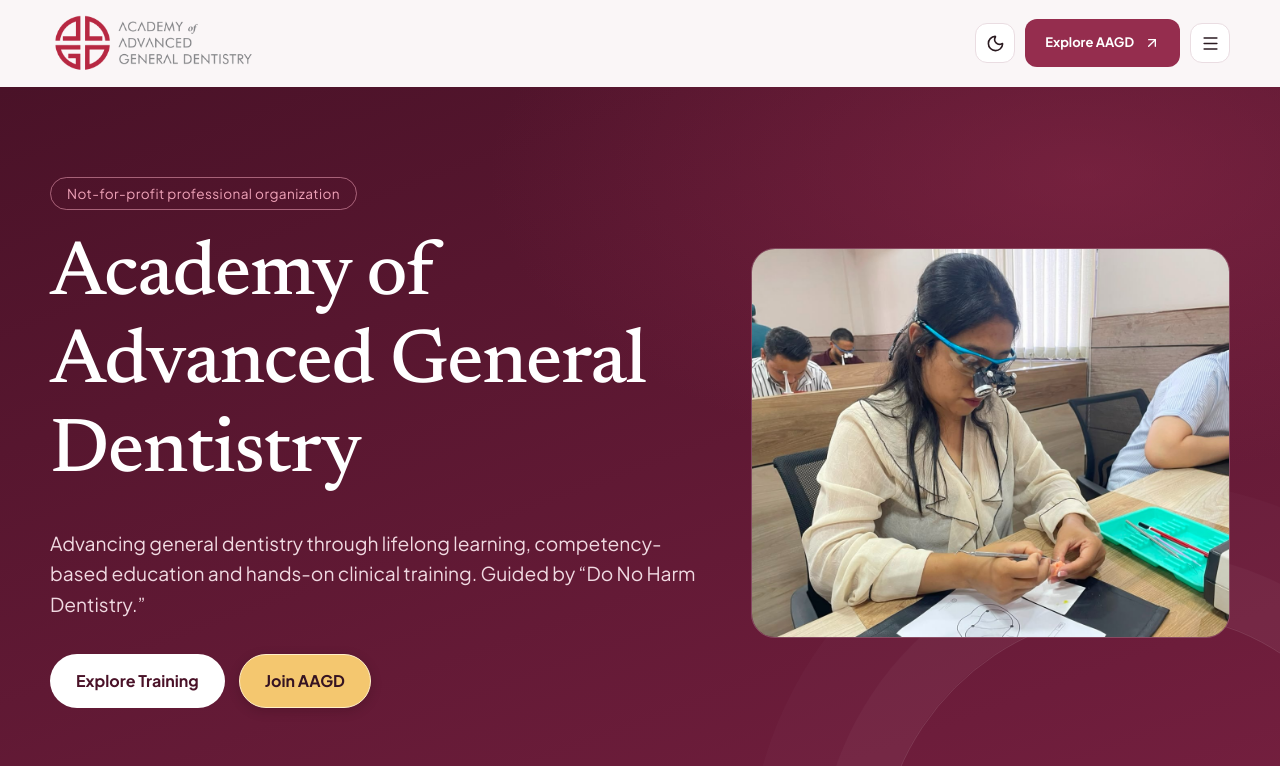
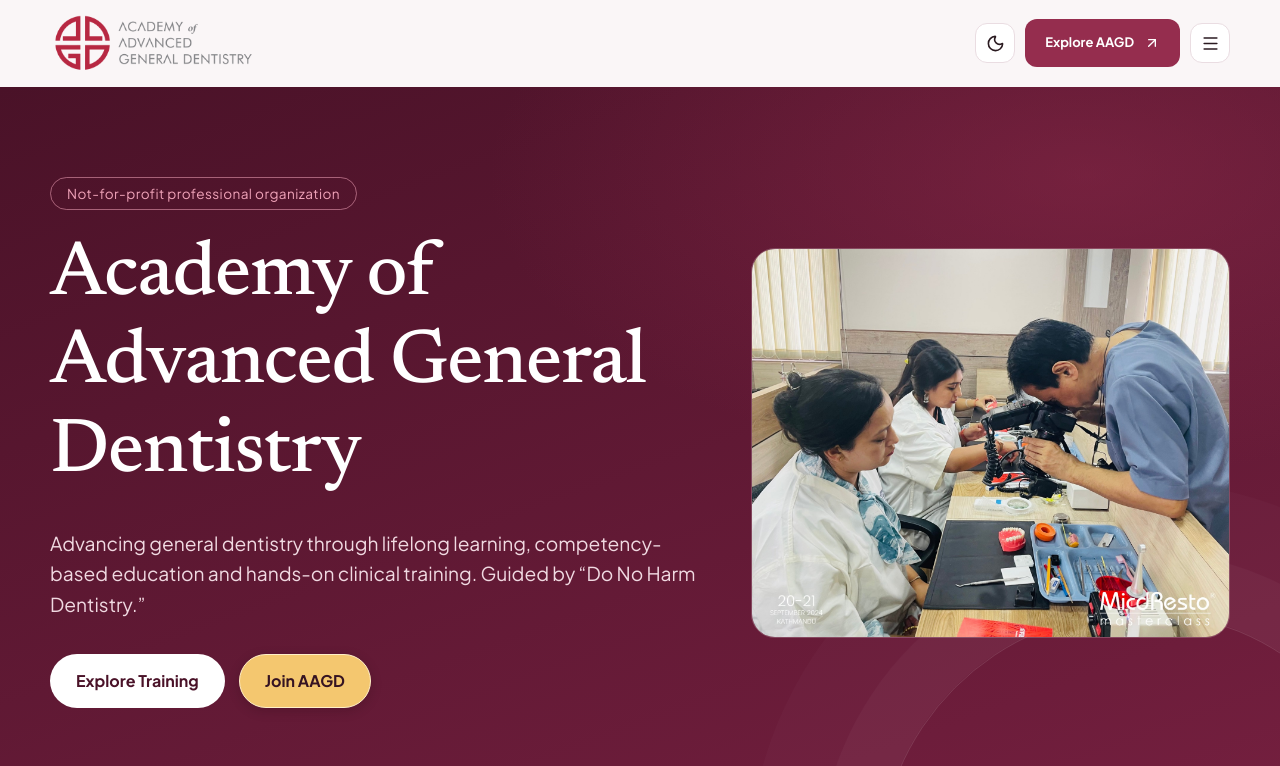
Before and after one commit to DITSOB/Academy-Of-Advanced-General-Dentistry-UI, a plain HTML site: page index.html in a window 1280 px wide. Shown: the top 766 px of the page. Drawn offline with nearby package versions, Linux system fonts and the light colour scheme.

Commit message:
index.html slightly changed

```diff
--- a/index.html
+++ b/index.html
@@ -38,7 +38,7 @@
      <a class="btn o canva-button" href="#join">Join AAGD</a>
     </div>
    </div>
-   <img alt="Dentists practicing hands-on dental techniques at a MiCD workshop" class="hero-photo canva-image" id="hero-training-image" loading="lazy" src="assets/images/WhatsApp Image 2026-11-22 at 7.58.53 PM.jpeg"/>
+   <img alt="Dentists practicing hands-on dental techniques at a MiCD workshop" class="hero-photo canva-image" id="hero-training-image" loading="lazy" src="assets/images/WhatsApp Image 2026-11-22 at 8.06.10 PM (2).jpeg"/>
    <div class="stats canva-panel" id="hero-stats">
     <div><strong>Clinical Skills</strong>Eight hands-on programs</div>
     <div><strong>Practice Skills</strong>Four professional programs</div>
```
